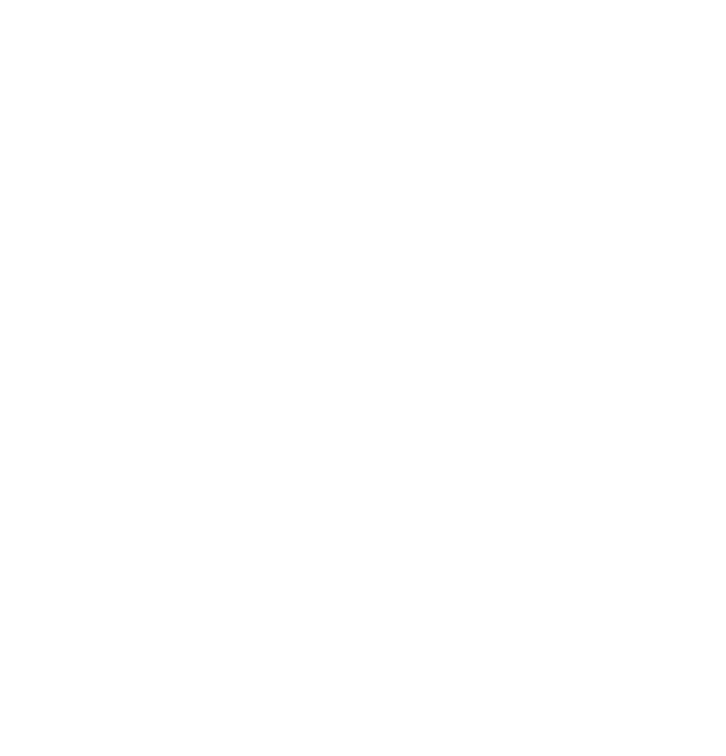
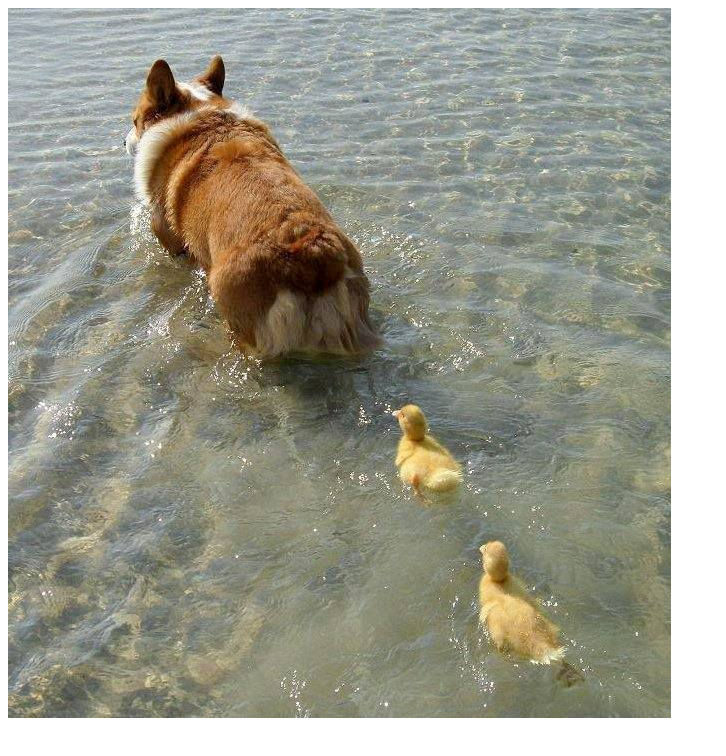
Before and after one commit to TSturtledove/Static-web-exercise-html-css-cards, a plain HTML site: page index.html in a window 1280 px wide. Shown: the whole page, without its empty margins (0-726 px from the left). Drawn offline with Linux system fonts and the light colour scheme.

Commit message:
skeleton layout starts

```diff
--- a/index.html
+++ b/index.html
@@ -8,6 +8,13 @@
 
   </head>
   <body>
+    <div class="pageContainer">
+      <div class="window">
+        <article>
+          <img src="img/mamadog.jpg">
+        </article>
+      </div>
+    </div>
 
 <!-- article1
 section1
--- a/styles.css
+++ b/styles.css
@@ -6,7 +6,14 @@ body {
 
 }
 
+.pageContainer {
+  display: flex;
+  flex-wrap: wrap;
+}
 
+.window {
+  width: 30%;
+}
 /*article1, needs a border, 1px solid lightblue
 header, has a border of 1px dotted lightgray
 section1
```
Also changed, not shown: img/mamadog.jpg (added), img/onemorething.jpg (added), img/pog.jpg (added), img/toonami.jpg (added).
